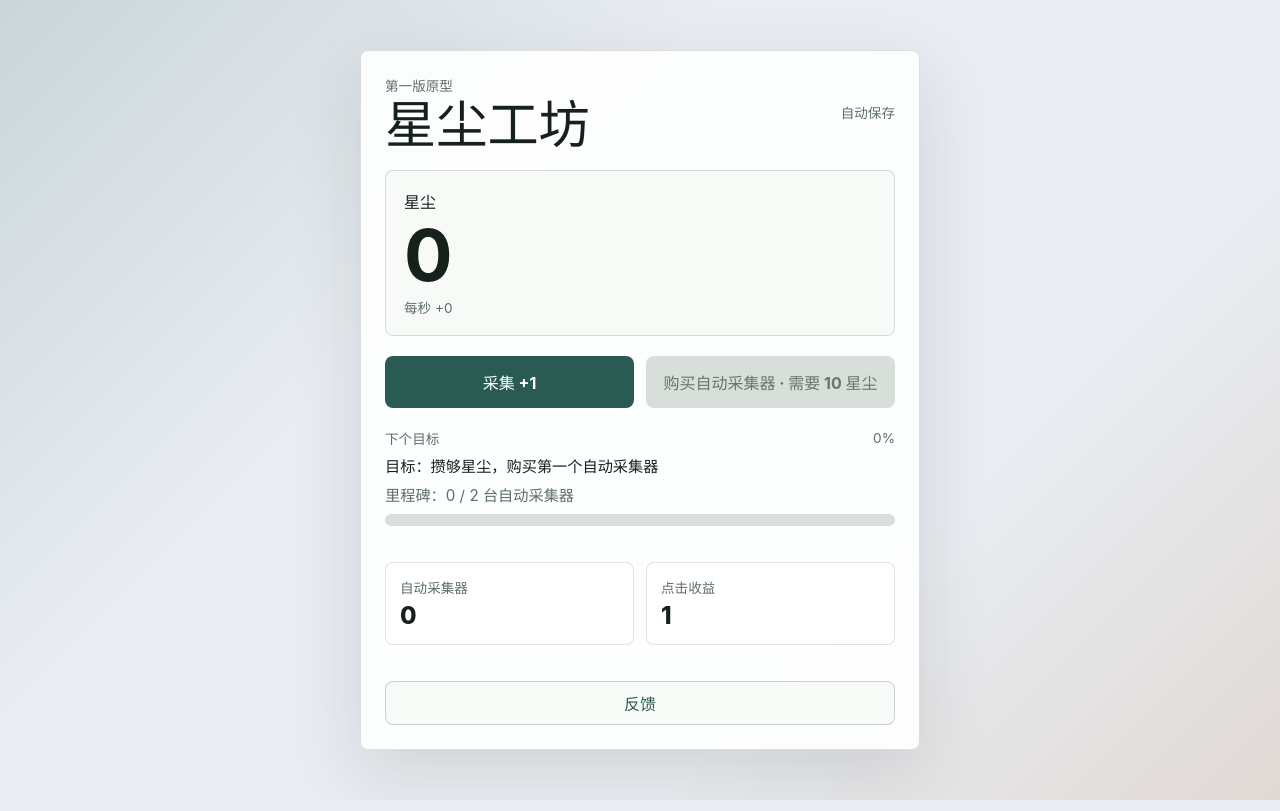
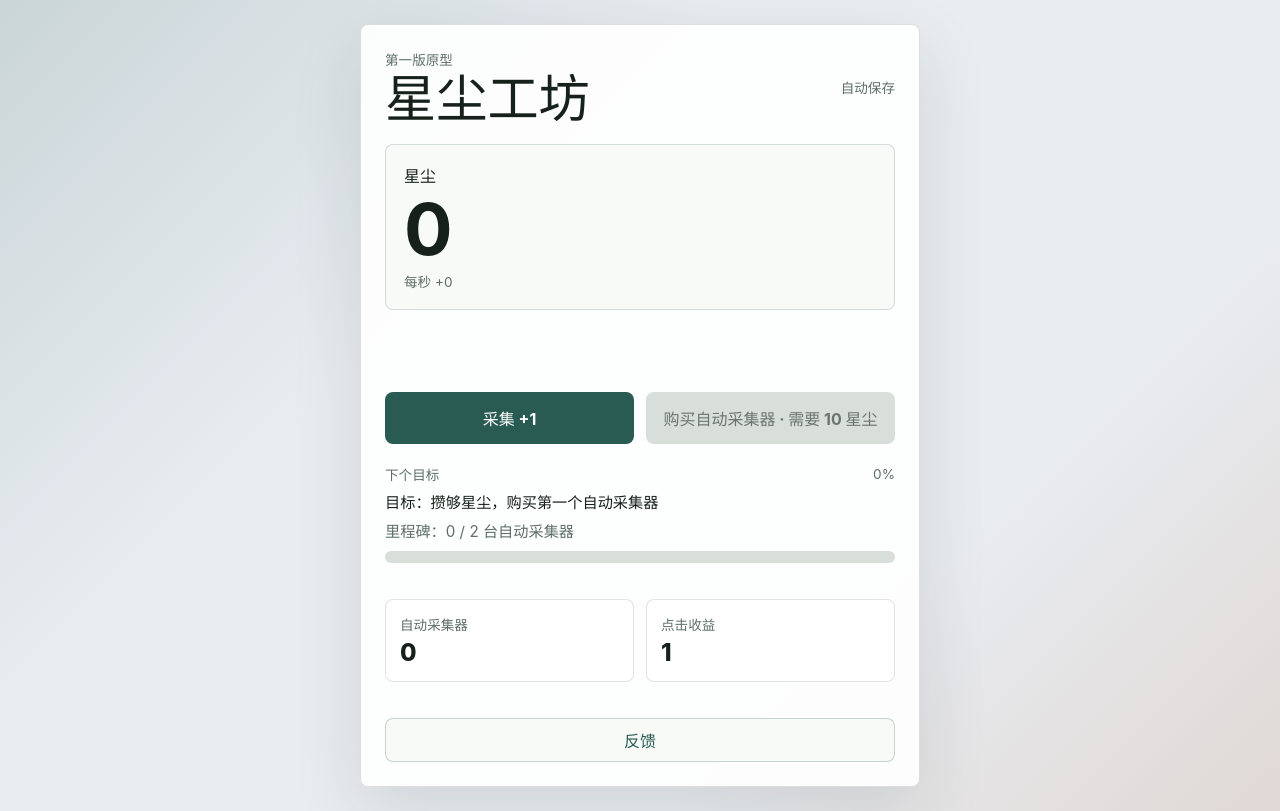
Before and after one commit to Jassy930/codex-game-operator-v7, a React (Vite) app: page / in a window 1280 px wide. Built offline with nearby package versions, Linux system fonts and the light colour scheme.

Commit message:
fix: reserve event feedback space

```diff
--- a/src/App.tsx
+++ b/src/App.tsx
@@ -138,17 +138,13 @@ export function App() {
           <small>每秒 +{formatNumber(state.dustPerSecond)}</small>
         </div>
 
-        {offlineDust > 0 ? (
-          <p className="offline-gain" aria-live="polite">
-            离线获得 {formatNumber(offlineDust)} 星尘
-          </p>
-        ) : null}
+        <div className="event-stack" aria-live="polite">
+          {offlineDust > 0 ? (
+            <p className="offline-gain">离线获得 {formatNumber(offlineDust)} 星尘</p>
+          ) : null}
 
-        {purchaseMessage ? (
-          <p className="purchase-feedback" aria-live="polite">
-            {purchaseMessage}
-          </p>
-        ) : null}
+          {purchaseMessage ? <p className="purchase-feedback">{purchaseMessage}</p> : null}
+        </div>
 
         <div className="action-row">
           <button className="primary-action" onClick={handleCollectClick}>
--- a/src/styles.css
+++ b/src/styles.css
@@ -84,6 +84,12 @@ h1 {
   font-size: clamp(2.4rem, 12vw, 4.5rem);
   line-height: 1;
   letter-spacing: 0;
+}
+
+.event-stack {
+  min-height: 42px;
+  display: grid;
+  gap: 8px;
 }
 
 .offline-gain,
```
Also changed, not shown: 5 other files (tests, documents, lock files or other folders).
